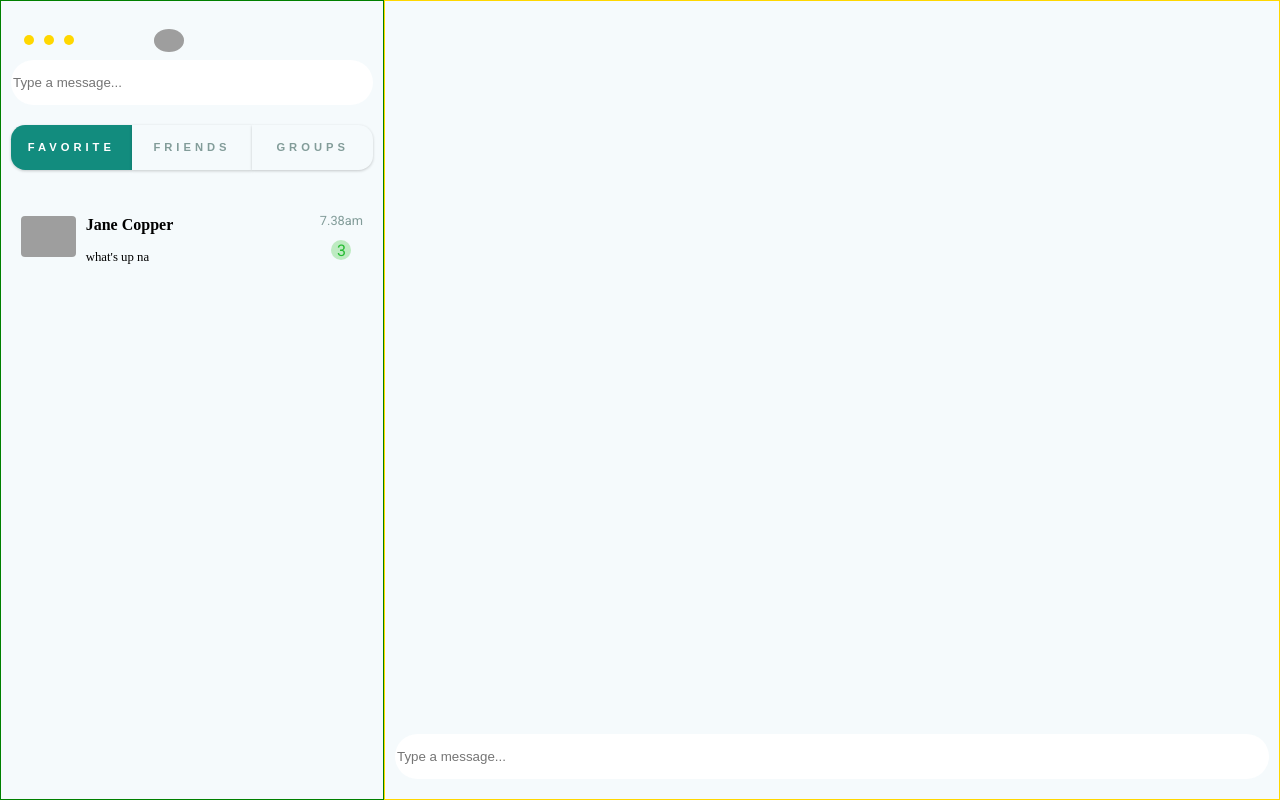
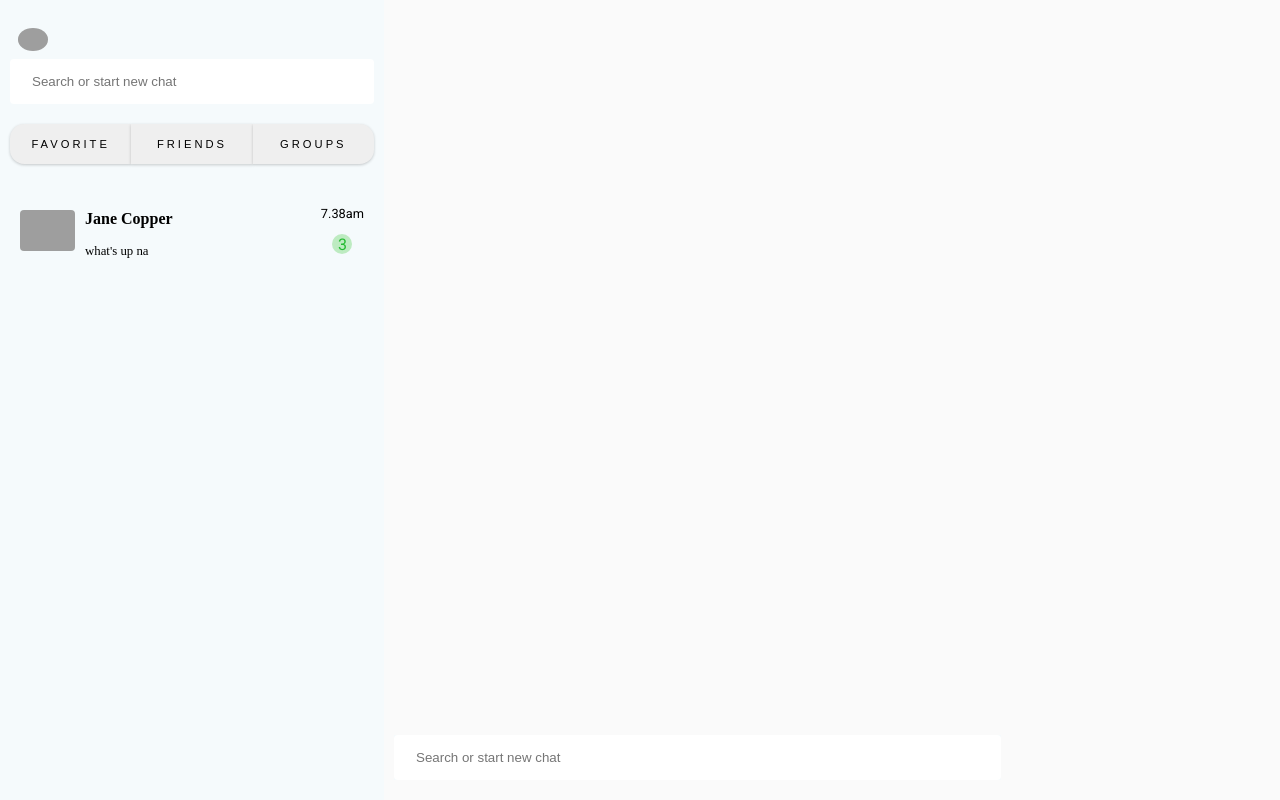
Before and after one commit to chie7tain/react-frontend-chat, a React (Create React App) app: page / in a window 1280 px wide. Built offline with nearby package versions, Linux system fonts and the light colour scheme; no server answers; grey boxes are pictures that could not be loaded; a web font is replaced by a local one.

Commit message:
add styles to the sidebar component and the button component

```diff
--- a/src/App.styles.tsx
+++ b/src/App.styles.tsx
@@ -1,7 +1,7 @@
 import styled from "styled-components";
 
 export const Wrapper = styled.div`
-  display: flex;
   width: 100%;
-  background-color: var(--primary-grey);
+  display: grid;
+  grid-template-columns: 0.6fr 1.4fr;
 `;
--- a/src/GlobalStyles.styles.tsx
+++ b/src/GlobalStyles.styles.tsx
@@ -9,6 +9,7 @@ export const GlobalStyle = createGlobalStyle`
 
 :root{
 --primary-grey:#F5FAFC;
+--messageSection:#FAFAFA
 --primary-text-grey:#829C99;
 --primary-green:#128C7E;
 --primary-light-green: hsl(125, 67%, 44%);
@@ -18,7 +19,7 @@ export const GlobalStyle = createGlobalStyle`
 --text-grey:#7D7D7D;
 --input-grey:#9393C1;
 --borderRadius:4px ;
---inputBorderRadius:23.6071px;
+--inputBorderRadius:20.6071px;
   --transition: all 0.3s linear;
   --spacing: 0.25rem;
   --radius: 0.5rem;
--- a/src/components/Chat/Chat.styles.tsx
+++ b/src/components/Chat/Chat.styles.tsx
@@ -6,5 +6,5 @@ export const Wrapper = styled.div`
   display: flex;
   flex-direction: column;
   justify-content: flex-end;
-  border: 1px solid gold;
+  background-color: var(--chatsection);
 `;
--- a/src/components/ChatCategoryBtn/ChatCategoryBtn.styles.tsx
+++ b/src/components/ChatCategoryBtn/ChatCategoryBtn.styles.tsx
@@ -6,23 +6,15 @@ type Props = {
 };
 
 export const Btn = styled.button<Props>`
-  background: ${(props) =>
-    props.category === "favorite"
-      ? "var(--primary-green)"
-      : "var(--primary-grey)"};
-  color: ${(props) =>
-    props.category === "favorite"
-      ? "var(--primary-white)"
-      : "var(--primary-text-grey)"};
+  color: var(--primary-text-grey);
   border: none;
   width: 100%;
-  height: 45.21px;
+  height: 40px;
   text-transform: uppercase;
-  letter-spacing: var(--spacing);
-  display: inline-block;
+  letter-spacing: 3px;
+  /* display: inline-block; */
   transition: var(--transition);
   font-size: 0.7rem;
-  font-weight:bold;
   cursor: pointer;
   box-shadow: 0 1px 3px rgba(0, 0, 0, 0.2);
   border-radius: ${(props) =>
@@ -33,4 +25,12 @@ export const Btn = styled.button<Props>`
       : props.category === "groups"
       ? "0px 14.1643px 14.1643px 0px"
       : "0px"};
+  outline: none;
+  &:hover {
+    background: var(--primary-light-green);
+    color: var(--primary-white);
+  }
+  &:active {
+    background-color: var(--primary-green);
+  }
 `;
--- a/src/components/Input/Input.styles.tsx
+++ b/src/components/Input/Input.styles.tsx
@@ -8,6 +8,7 @@ export const Wrapper = styled.div`
 export const StyledInput = styled.input`
   width: 100%;
   height: 45px;
-  border-radius: var(--inputBorderRadius);
+  border-radius: var(--borderRadius);
   border: none;
+  text-indent: 20px;
 `;
--- a/src/components/Input/Input.tsx
+++ b/src/components/Input/Input.tsx
@@ -9,7 +9,6 @@ const Input = () => {
   const [loading, setLoading] = useState(false);
   const [chat, setChats] = useState([]);
   const [value, setValue] = useState("");
-
 
   useEffect(() => {
     const fetchData = async () => {
@@ -32,8 +31,8 @@ const Input = () => {
           },
           data: data,
         };
-        let friendsUrl =  'http://127.0.0.1:3050/api/v1/users/user/friends';
-        let groupsUrl = ""
+        let friendsUrl = "http://127.0.0.1:3050/api/v1/users/user/friends";
+        let groupsUrl = "";
         let response = await axios(config);
         let { accessToken } = response.data;
         console.log(accessToken);
@@ -69,7 +68,7 @@ const Input = () => {
       <StyledInput
         onChange={(e) => handleInput(e)}
         type="text"
-        placeholder="Type a message..."
+        placeholder="Search or start new chat"
       />
     </Wrapper>
   );
--- a/src/components/SideBarHeader/SideBarHeader.tsx
+++ b/src/components/SideBarHeader/SideBarHeader.tsx
@@ -23,11 +23,6 @@ import {
 const SideBarHeader = () => (
   <Wrapper>
     <DotsAvatatarStatus>
-      <DotsContainer>
-        <Dots />
-        <Dots />
-        <Dots />
-      </DotsContainer>
       <AvatarContainer>
         <Avatar src="https://res.cloudinary.com/chie7tain/image/upload/v1643416214/obauglrjdyiog5q1ndn4.png" />
       </AvatarContainer>
--- a/src/components/Sidebar/Sidebar.styles.tsx
+++ b/src/components/Sidebar/Sidebar.styles.tsx
@@ -1,11 +1,11 @@
 import styled from "styled-components";
 
 export const Wrapper = styled.div`
-  width: 30%;
+  /* width: 30%; */
   padding: 20px 10px;
   display: flex;
   flex-direction: column;
-  border: 1px solid green;
+  background-color: var(--primary-grey);
 `;
 
 export const ComponentWrapper = styled.div``;
```
Also changed, not shown: src/components/ChatTabs/ChatTabs.styles.tsx (+0 -19 lines).
